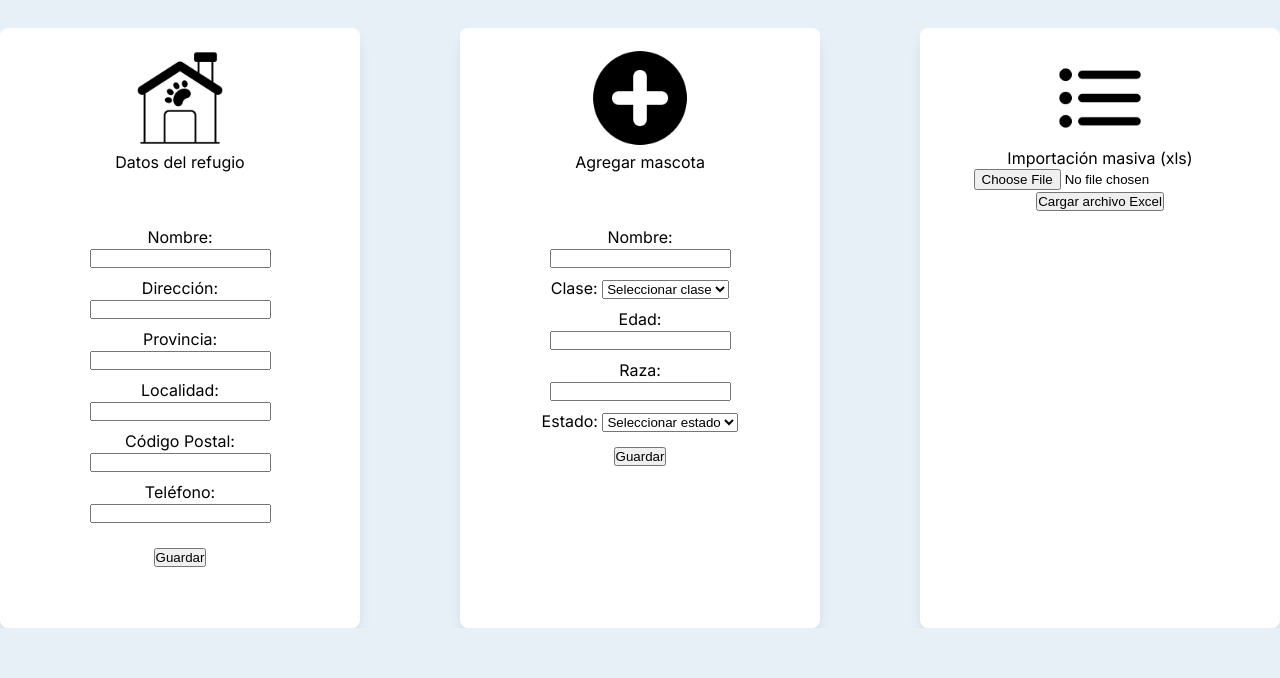
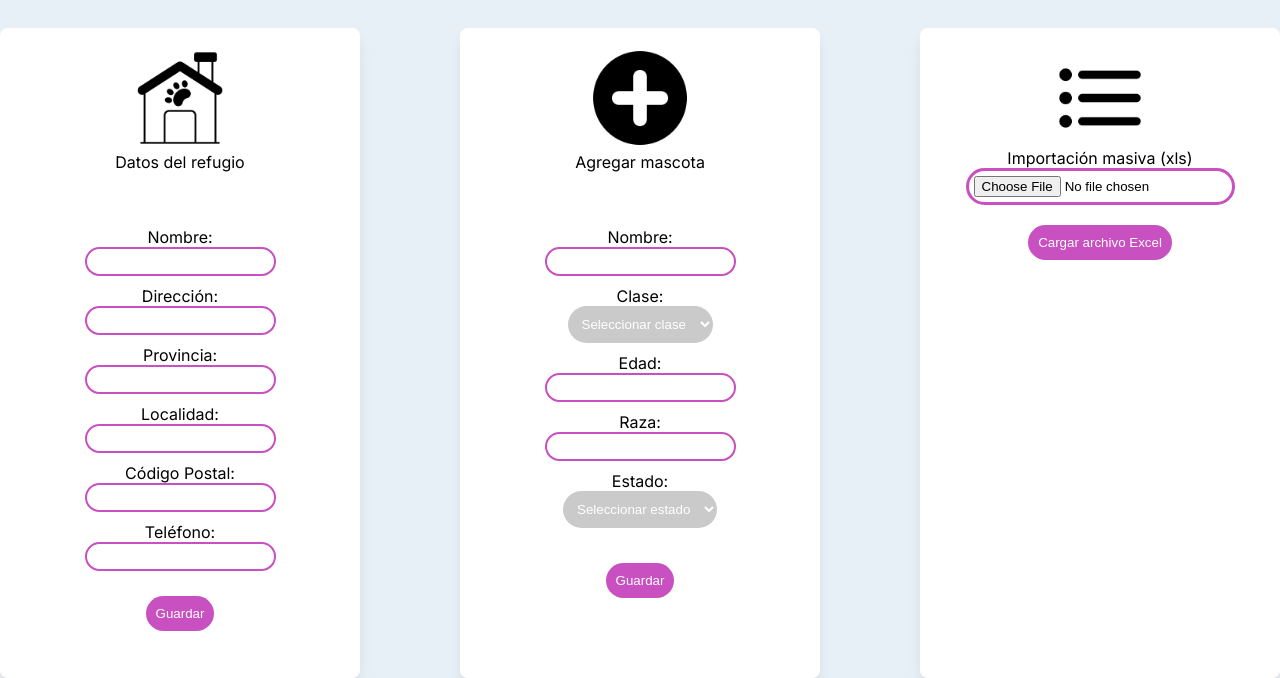
Before and after one commit to MaitoV/TP2_api_refugios, a website: page views/dashboard.html in a window 1280 px wide. Shown: the part 172-850 px from the top of the page. Before the commit the page ends 800 px from the top, so only its background shows below. Drawn offline with Linux system fonts and the light colour scheme; files that its build step writes are made by us from their sources; files whose address does not match are found by name.

Commit message:
cambios del front

```diff
--- a/public/style.css
+++ b/public/style.css
@@ -274,3 +274,13 @@ tr:not(:first-child):hover {
   text-align: center;
   font-size: xx-large;
 }
+
+
+
+table button{
+  background-color: #4158d0;
+    color: white;
+    padding: 10px;
+    border-radius: 50px;
+    border-style: none;
+}
--- a/public/tarjetas.css
+++ b/public/tarjetas.css
@@ -1,6 +1,6 @@
 .tarjeta{
     width: 400px;
-    height: 600px;
+    height: 650px;
     background-color: white;
     box-shadow: 0px 10px 15px -3px rgba(0, 0, 0, 0.1);
     border-radius: 8px;
@@ -10,6 +10,15 @@
 .tarjeta img{
     width: 100px;
     margin-top: 20px;
+}
+
+.tarjeta select{
+    display: block;
+    background-color: #cacaca;
+    color: white;
+    padding: 10px;
+    border-radius: 50px;
+    border-style: none;
 }
 
 #tarjetas{
@@ -38,3 +47,20 @@
     margin-top: 5px;
     margin-bottom: 5px;
 }
+
+.tarjeta button{
+    background-color: #c850c0;
+      color: white;
+      padding: 10px;
+      border-radius: 50px;
+      border-style: none;
+      margin-top: 20px;
+  }
+
+
+  .tarjeta input{
+    border-radius: 50px;
+      padding: 5px;
+      border-style: solid;
+      border-color: #c850c0;
+  }
```
